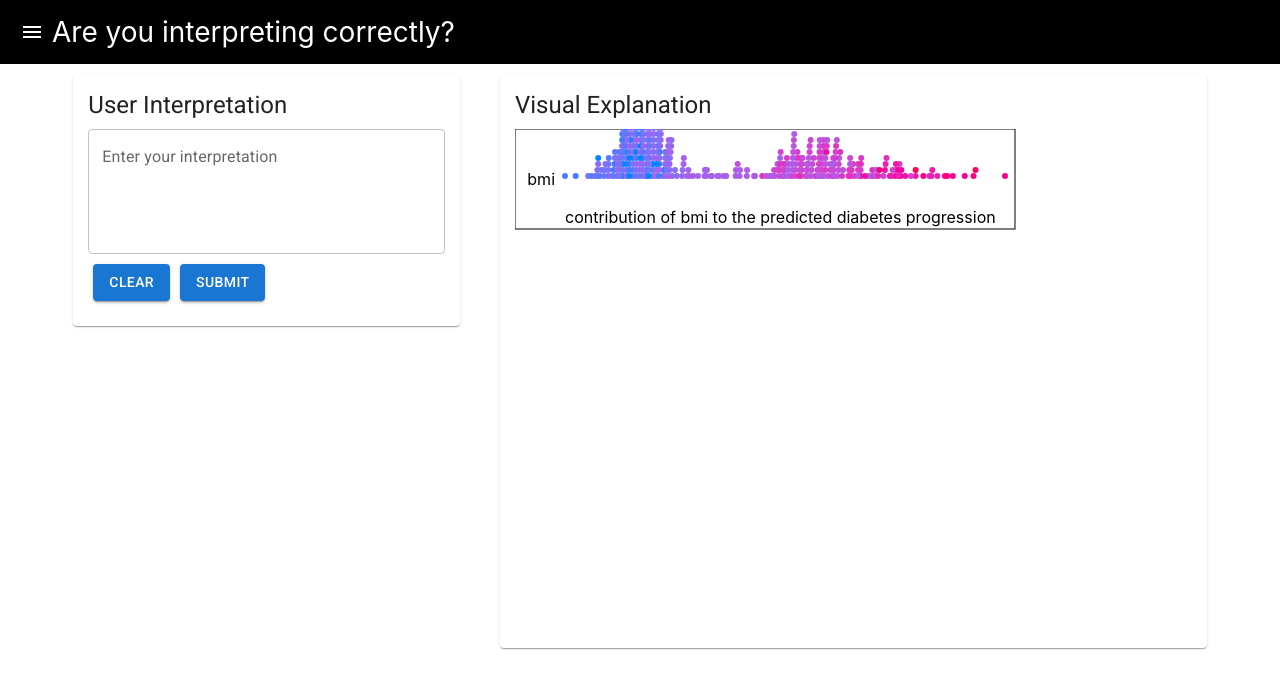
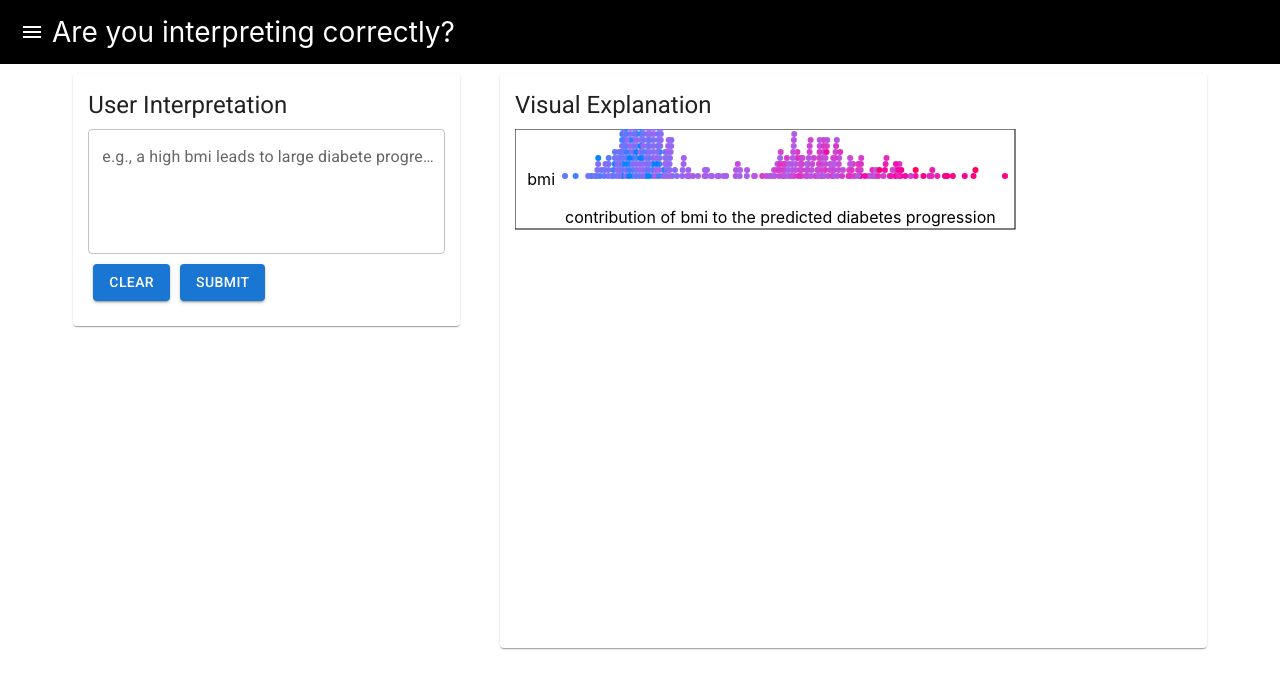
Before and after one commit to wangqianwen0418/alternative_exp, a React (Create React App) app in the folder prototype/: page / in a window 1280 px wide. Shown: the top 688 px of the page. Built offline with nearby package versions, Linux system fonts and the light colour scheme.

Commit message:
fix textarea warning

```diff
--- a/prototype/src/component/Interpretation.tsx
+++ b/prototype/src/component/Interpretation.tsx
@@ -229,8 +229,7 @@ export default function Interpretation({ isSubmitted, setIsSubmitted, hypo, setH
             </Typography>
             <TextField
                 id="outlined-basic"
-                label="Enter your interpretation"
-                defaultValue="a patien with a high bmi is more likely to large diabete progression"
+                label="e.g., a high bmi leads to large diabete progression"
                 value={userInput}
                 onChange={(e) => setUserInput(e.target.value)}
                 multiline
```
